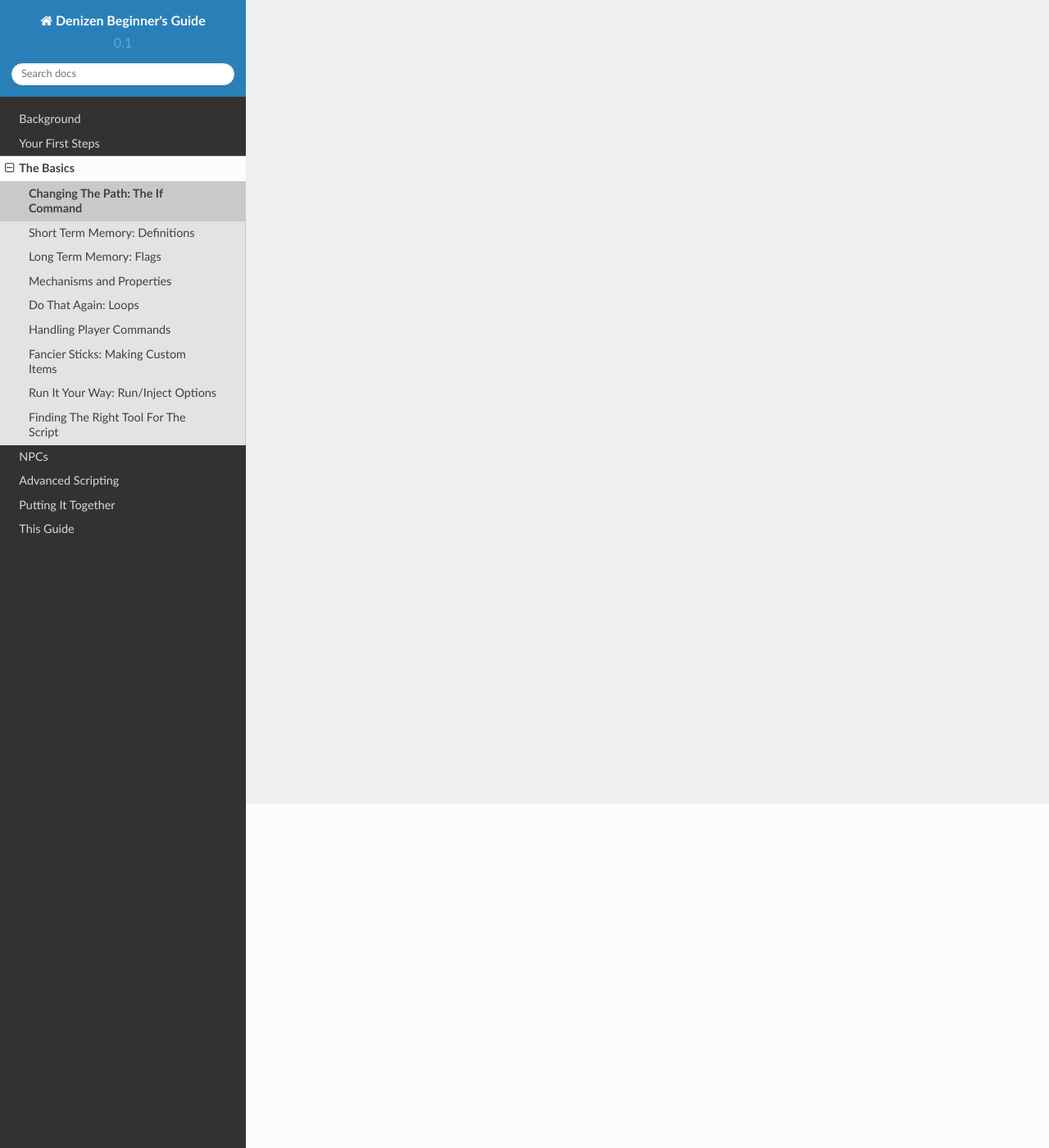
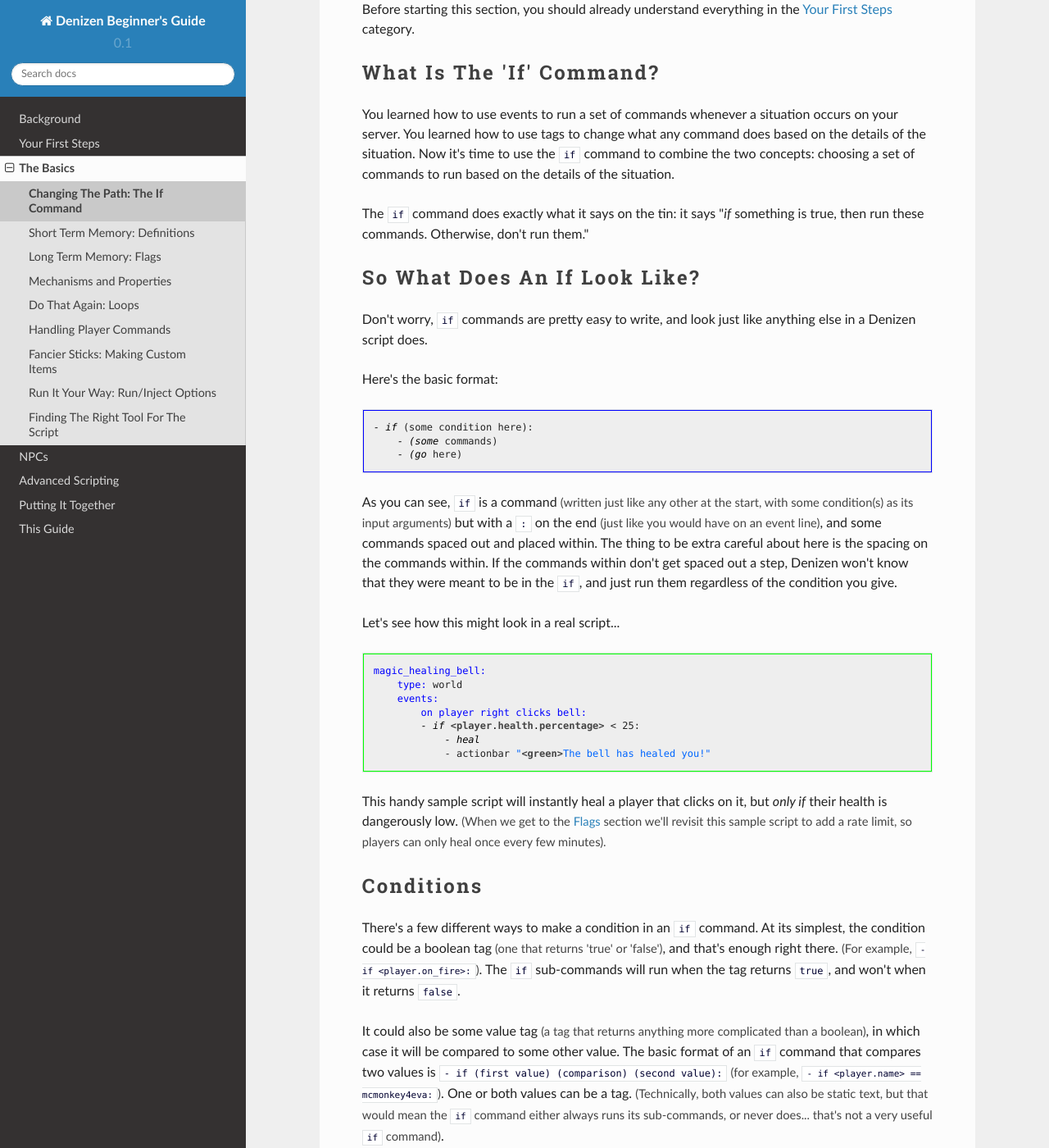
Before and after one commit to DenizenScript/Denizen-Beginners-Guide, a Sphinx documentation site: the page built from source/guides/basics/if-command.md, in a window 1280 px wide and 1400 px high, scrolled down 420 px. Shown: the whole window at 82% size. Built offline with Sphinx 7.4.7 and the Read the Docs theme 2.0.0, drawn with Linux system fonts in a browser that asks for light colours; some of the changed text lies outside the part shown.

Commit message:
if command part 1

````diff
--- a/source/guides/basics/if-command.md
+++ b/source/guides/basics/if-command.md
@@ -1,4 +1,74 @@
 Changing The Path: The If Command
 ---------------------------------
 
-**TODO: Write-up that introduces the if command and the general concept of comparisons and branching. Should mention the `stop` command.**
+```eval_rst
+.. contents:: Table of Contents
+    :local:
+```
+
+### Required Reading
+
+Before starting this section, you should already understand everything in the [Your First Steps](/guides/first-steps/index) category.
+
+### What Is The 'If' Command?
+
+You learned how to use events to run a set of commands whenever a situation occurs on your server. You learned how to use tags to change what any command does based on the details of the situation.
+Now it's time to use the `if` command to combine the two concepts: choosing a set of commands to run based on the details of the situation.
+
+The `if` command does exactly what it says on the tin: it says "*if* something is true, then run these commands. Otherwise, don't run them."
+
+### So What Does An If Look Like?
+
+Don't worry, `if` commands are pretty easy to write, and look just like anything else in a Denizen script does.
+
+Here's the basic format:
+```dscript_blue
+- if (some condition here):
+    - (some commands)
+    - (go here)
+```
+
+As you can see, `if` is a command <span class="parens">(written just like any other at the start, with some condition(s) as its input arguments)</span>
+but with a `:` on the end <span class="parens">(just like you would have on an event line)</span>,
+and some commands spaced out and placed within. The thing to be extra careful about here is the spacing on the commands within.
+If the commands within don't get spaced out a step, Denizen won't know that they were meant to be in the `if`, and just run them regardless of the condition you give.
+
+Let's see how this might look in a real script...
+```dscript_green
+magic_healing_bell:
+    type: world
+    events:
+        on player right clicks bell:
+        - if <player.health.percentage> < 25:
+            - heal
+            - actionbar "<green>The bell has healed you!"
+```
+
+This handy sample script will instantly heal a player that clicks on it, but *only if* their health is dangerously low.
+<span class="parens">(When we get to the [Flags](flags) section we'll revisit this sample script to add a rate limit, so players can only heal once every few minutes).</span>
+
+### Conditions
+
+There's a few different ways to make a condition in an `if` command.
+At its simplest, the condition could be a boolean tag <span class="parens">(one that returns 'true' or 'false')</span>, and that's enough right there. <span class="parens">(For example, `- if <player.on_fire>:`)</span>.
+The `if` sub-commands will run when the tag returns `true`, and won't when it returns `false`.
+
+It could also be some value tag <span class="parens">(a tag that returns anything more complicated than a boolean)</span>, in which case it will be compared to some other value.
+The basic format of an `if` command that compares two values is `- if (first value) (comparison) (second value):` <span class="parens">(for example, `- if <player.name> == mcmonkey4eva:`)</span>.
+One or both values can be a tag. <span class="parens">(Technically, both values can also be static text, but that would mean the `if` command either always runs its sub-commands, or never does... that's not a very useful `if` command)</span>.
+
+There are a few different comparison types available:
+- `==` to test equality <span class="parens">(`- if 3 == 3:` will run its commands, but `- if 3 == 4:` will not)</span> - you can read this as "if three is equal to three, then run some commands".
+- `!=` to test equality but expect the opposite result <span class="parens">(so, `- if 3 != 3:` will **not** run its commands, and `- if 3 != 4:` **will** run its commands)</span> - the `!` is read as "not",
+so you can read this like "if three **is not** equal to three, then run some commands." Of course in real usage, one or both of the values would be from a tag.
+- `>` (is greater than), `>=` (is greater than or equal to), `<` (is less than), and `<=` (is less than or equal to) to test numeric comparisons.
+- `matches` to test if a value fits a mold <span class="parens">(this will be explained later)</span>.
+- `contains` to test if a list contains an entry <span class="parens">(this will be explained later)</span>.
+
+### The Most Common Usage of 'If'
+
+**TODO: `stop` command usage**
+
+### TODO
+
+**TODO: else if commands, explanation of matches and contains, discussion of the idea that you can put an if inside another if...**
````
